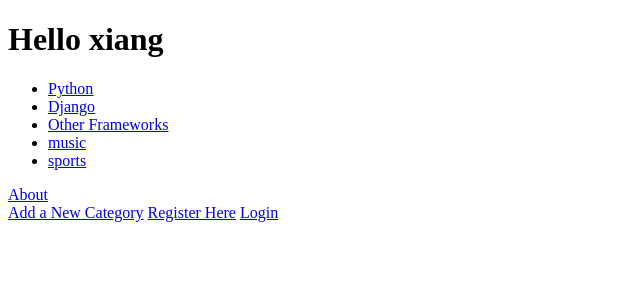
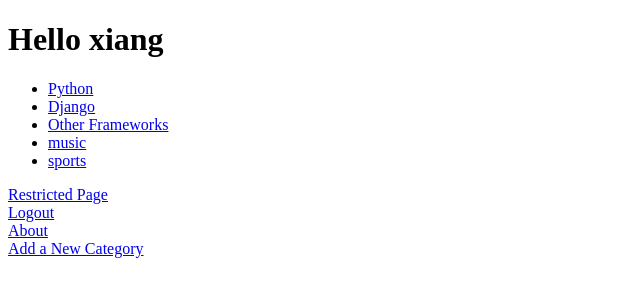
Before and after one commit to lefttree/tango_django_project, a Django app: page /rango/ in a window 1280 px wide. Shown: the top 300 px of the page, without its empty margins (0-640 px from the left). Run offline with Django 3.2, Linux system fonts and the light colour scheme; a user stored in the database is signed in; data comes from the database, SQL or seed files in the repository; both versions use the stored data as it was after the commit; parts of the project's set-up code (start-up, migrations or seed data) failed here and were passed over.

Commit message:
restrict access

```diff
--- a/rango/urls.py
+++ b/rango/urls.py
@@ -16,4 +16,6 @@ urlpatterns = patterns('',
         url(r'^category/(?P<category_name_url>\w+)/add_page/$', views.add_page, name='add_page'),
         url(r'^register/$', views.register, name='register'),
         url(r'^login/$', views.user_login, name='login'),
+        url(r'^restricted/$', views.restricted, name='restricted'),
+        url(r'^logout/$', views.user_logout, name='logout'),
         )
--- a/rango/views.py
+++ b/rango/views.py
@@ -8,6 +8,10 @@ from rango.forms import UserForm, UserProfileForm
 #login
 from django.contrib.auth import authenticate, login
 from django.http import HttpResponseRedirect
+#decorator
+from django.contrib.auth.decorators import login_required
+#logout
+from django.contrib.auth import logout
 
 def index(request):
     #return HttpResponse("Rango says hello world! <a href='/rango/about'>About</a>")
@@ -158,7 +162,7 @@ def user_login(request):
         if user:
             if user.is_active:
                 login(request, user)
-                return HttpResponseRedirect('/rango/', {'user': user})
+                return HttpResponseRedirect('/rango/')
             else:
                 return HttpResponse("Your account is disabled.")
         else:
@@ -166,3 +170,13 @@ def user_login(request):
             return HttpResponse("Invalid login details supplied.")
     else:
         return render_to_response('rango/login.html', {}, context)
+
+@login_required
+def restricted(request):
+    return HttpResponse("You're logged in.")
+
+@login_required
+def user_logout(request):
+    logout(request)
+
+    return HttpResponseRedirect('/rango/')
--- a/tango_django_project/settings.py
+++ b/tango_django_project/settings.py
@@ -168,3 +168,6 @@ LOGGING = {
         },
     }
 }
+
+
+LOGIN_URL = "/rango/login"
--- a/templates/rango/index.html
+++ b/templates/rango/index.html
@@ -23,10 +23,16 @@
 			<strong>There are no categories present.</strong>
 		{% endif %}
 
+		{% if user.is_authenticated %}
+			<a href="/rango/restricted/">Restricted Page</a><br>
+			<a href="/rango/logout/">Logout</a><br>
+		{% else %}
+			<a href="/rango/register/">Register Here</a><br>
+			<a href="/rango/login">Login</a><br>
+		{% endif %}
+
 		<a href="/rango/about">About</a><br />
 		<a href="/rango/add_category/">Add a New Category</a>
-		<a href="/rango/register/">Register Here</a>
-		<a href="/rango/login">Login</a>
-<!--		<img src="{% static "silvus_logo_final.png" %}" alt="Picture" /> -->
+		<!--		<img src="{% static "silvus_logo_final.png" %}" alt="Picture" /> -->
 	</body>
 </html>
```
Also changed, not shown: rango.db.
